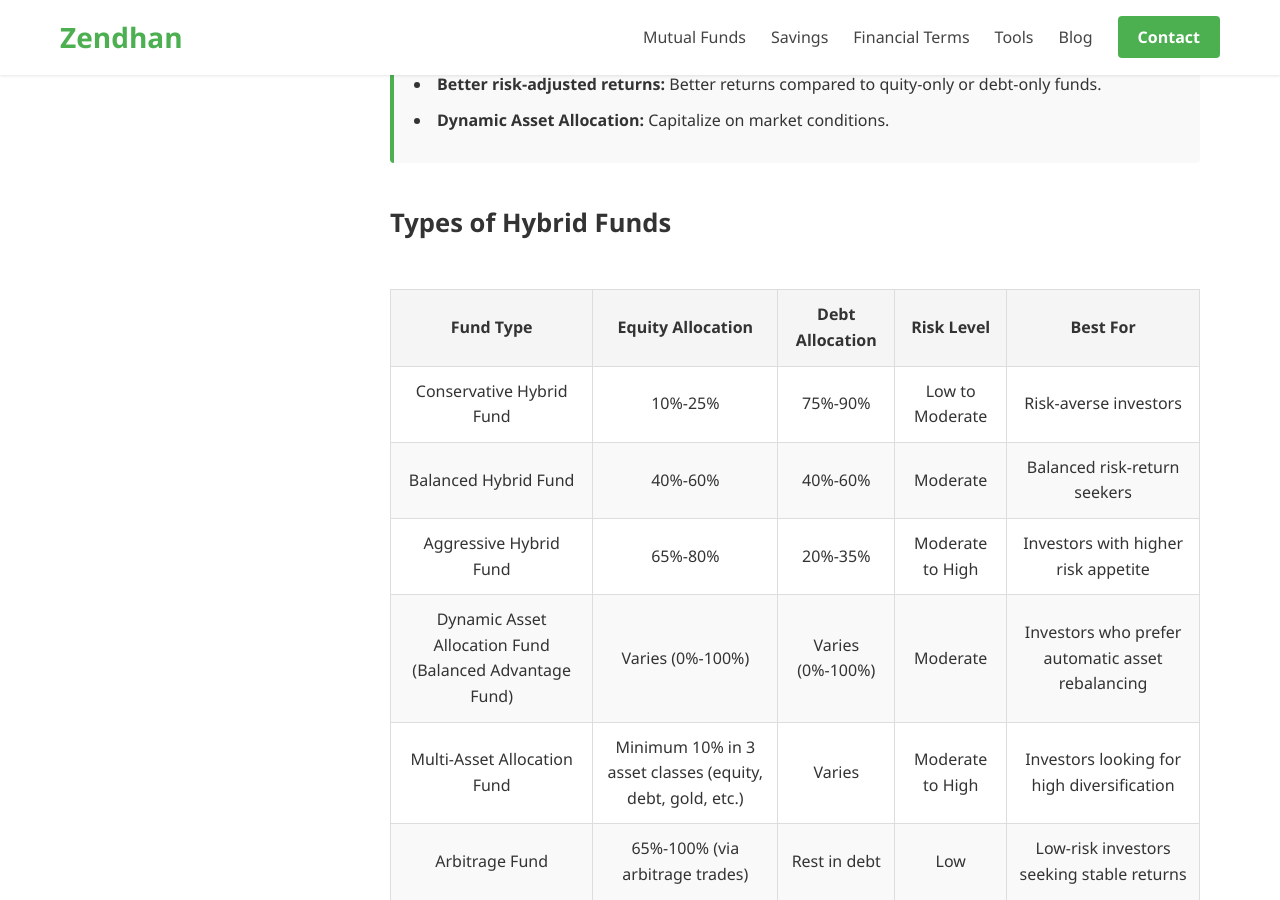
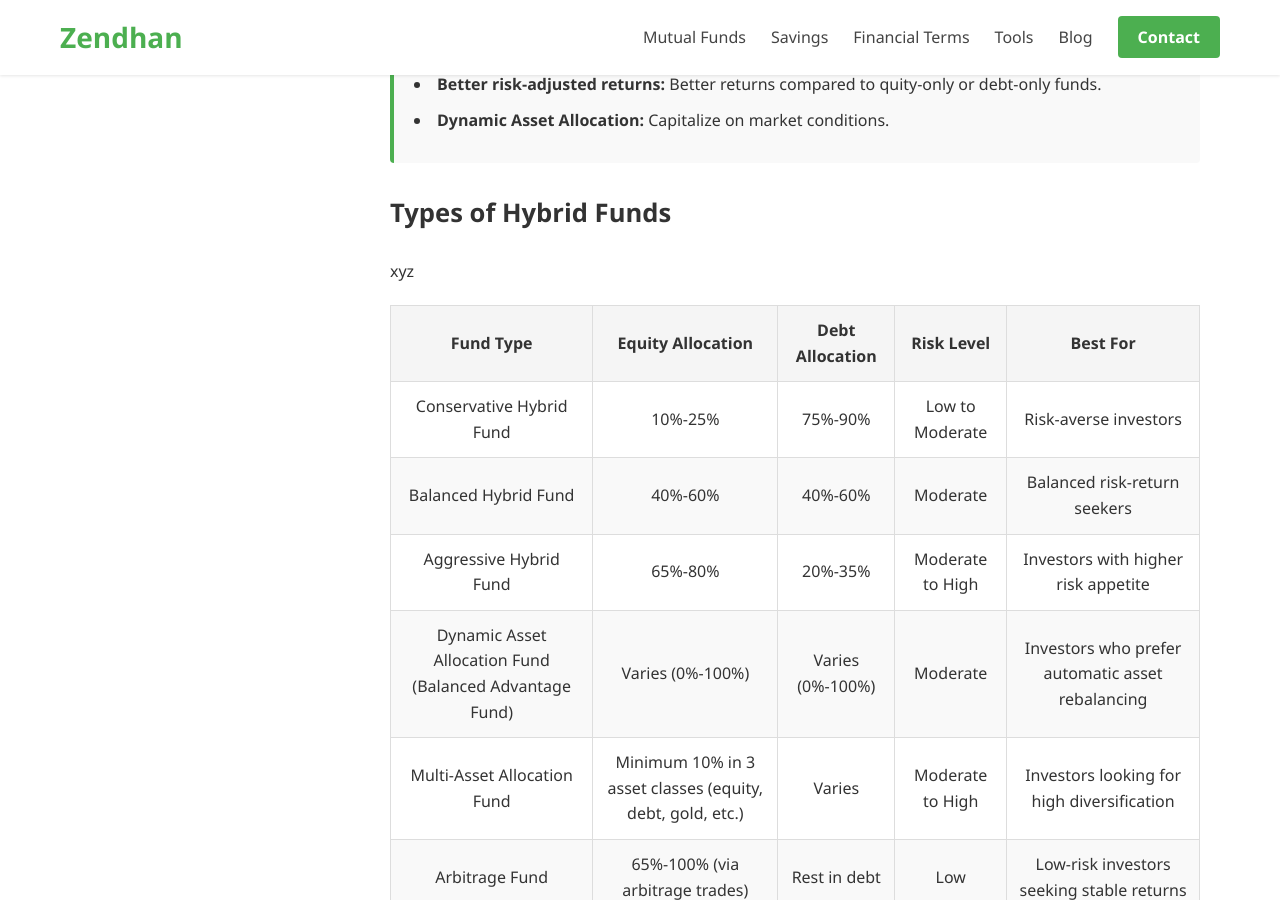
Before and after one commit to nandan11/zendhan, a Jekyll site: the page built from hybrid-funds.html, in a window 1280 px wide and 900 px high, scrolled down 686 px. Built offline with Jekyll 4.4.1, drawn with Linux system fonts in a browser that asks for light colours.

Commit message:
Update hybrid-funds.html

```diff
--- a/hybrid-funds.html
+++ b/hybrid-funds.html
@@ -40,8 +40,12 @@ custom_css:
             <li><strong>Dynamic Asset Allocation:</strong> Capitalize on market conditions.</li>
         </div>
 
+        <div>
+
+          <div class="content-block">
         <h2 id="#types-of-hybrid-funds">Types of Hybrid Funds</h2>
-
+            xyz
+        <div>
          <div class="table-responsive">
     <table class="performance-table">
         <thead>
```
